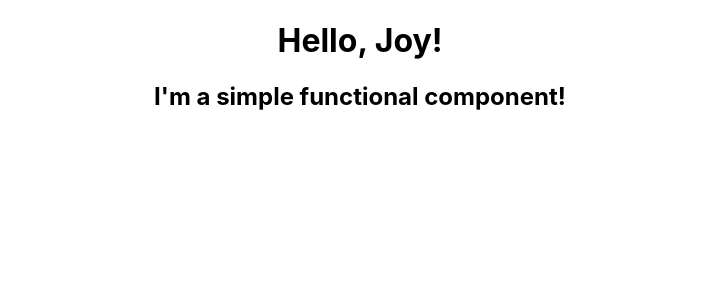
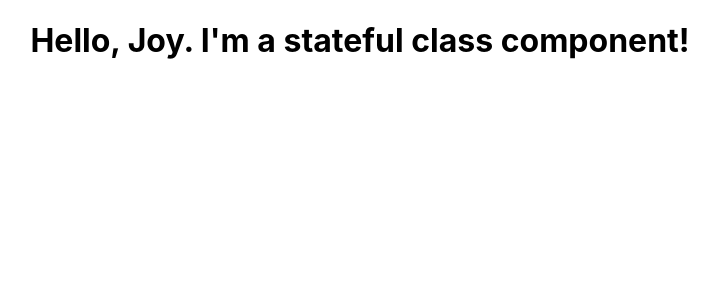
Before and after one commit to JoyZadan/ci-react-core-react-components, a React (Create React App) app in the folder react-components/: page / in a window 1280 px wide. Shown: the top 300 px of the page, without its empty margins (280-998 px from the left). Built offline with nearby package versions, Linux system fonts and the light colour scheme.

Commit message:
Docs: added class components notes and solutions

```diff
--- a/react-components/src/App.js
+++ b/react-components/src/App.js
@@ -1,13 +1,14 @@
+import logo from './logo.svg'
 import './App.css';
-import FunctionalGreeting from "./components/FunctionalGreeting";
+// import FunctionalGreeting from "./components/FunctionalGreeting";
 import StatefulGreeting from "./components/StatefulGreeting";
-import HooksCounter from "./components/HooksCounter";
+// import HooksCounter from "./components/HooksCounter";
 
 function App() {
   return (
     <div className="App">
-      <FunctionalGreeting name="Joy" />
-      {/* <StatefulGreeting name="Anna" /> */}
+      {/* <FunctionalGreeting name="Joy" /> */}
+      <StatefulGreeting greeting="I'm a stateful class component!" name="Joy" />
       {/* <HooksCounter name="Mike" /> */}
     </div>
   );
--- a/react-components/src/components/StatefulGreeting.js
+++ b/react-components/src/components/StatefulGreeting.js
@@ -1,28 +1,38 @@
 import React from "react";
 
-export default class StatefulGreeting extends React.Component {
-  constructor(props) {
-    super(props);
-    this.state = {
-      count: 0
-    };
-  }
+// export default class StatefulGreeting extends React.Component {
+//   constructor(props) {
+//     super(props);
+//     this.state = {
+//       count: 0
+//     };
+//   }
 
-  setCount = () => {
-    this.setState(prevState => {
-      return { count: prevState.count + 1 }
-    })
-  }
+//   setCount = () => {
+//     this.setState(prevState => {
+//       return { count: prevState.count + 1 }
+//     })
+//   }
 
+//   render() {
+//     return (
+//       <div className="greeting">
+//         <h1>
+//           Hello, {this.props.name}, I'm a stateful component!
+//         </h1>
+//         <h2>You've clicked {this.state.count} times</h2>
+//         <button onClick={this.setCount}>Increment Count</button>
+//       </div>
+//     );
+//   }
+// }
+
+// To turn this into a React component, we must extend the built-in Component class
+// from React by adding extends React.Component in the class definition
+class StatefulGreeting extends React.Component {
   render() {
-    return (
-      <div className="greeting">
-        <h1>
-          Hello, {this.props.name}, I'm a stateful component!
-        </h1>
-        <h2>You've clicked {this.state.count} times</h2>
-        <button onClick={this.setCount}>Increment Count</button>
-      </div>
-    );
+      return <h1>Hello, {this.props.name}. {this.props.greeting}</h1>
   }
 }
+
+export default StatefulGreeting;
```
Also changed, not shown: 1 other file (tests, documents, lock files or other folders).
